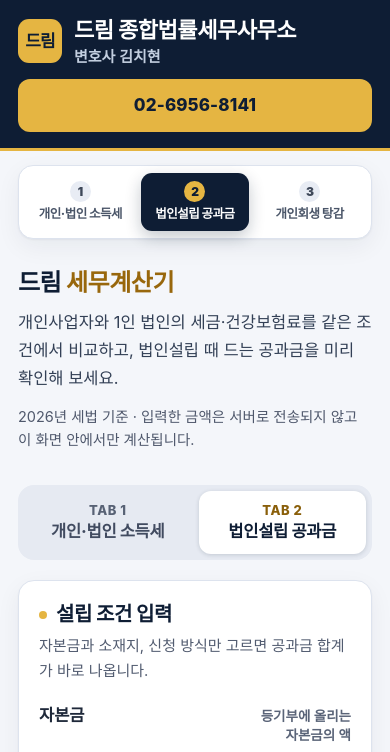
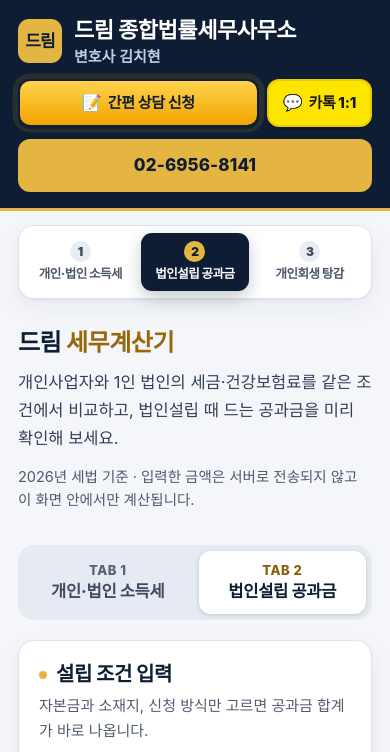
Before and after one commit to kodijun4692-cmyk/kodijun4692-cmyk.github.io, a plain HTML site: page index.html in a window 390 px wide. Shown: the top 752 px of the page. Drawn offline with Linux system fonts and the light colour scheme.

Commit message:
Add twinkling top header CTA (간편 상담 신청) and 카톡 1:1 button above the phone bar

```diff
--- a/index.html
+++ b/index.html
@@ -68,6 +68,51 @@
     .head-tel{flex:0 0 auto;min-height:46px;border-radius:999px;padding:10px 20px;font-size:16px}
   }
 
+  /* ---------- 상단 간편 상담 · 카톡 버튼 (계산 전 바로 신청) ---------- */
+  .site-header .head-cta{
+    flex:1 1 100%;display:flex;align-items:stretch;justify-content:flex-end;
+    gap:8px;min-width:0;
+  }
+  .head-simple,.head-kakao{
+    position:relative;display:inline-flex;align-items:center;justify-content:center;gap:6px;
+    min-height:48px;padding:0 14px;border-radius:12px;text-decoration:none;
+    font-size:15px;font-weight:800;letter-spacing:-.02em;line-height:1;
+    white-space:nowrap;word-break:keep-all;overflow:hidden;
+  }
+  .head-simple{
+    flex:1 1 auto;min-width:0;color:#0F1E36;
+    background:linear-gradient(180deg,#FFD34D 0%,#F1A400 100%);border:2px solid #0F1E36;
+    animation:headGlow 3s ease-in-out infinite;
+  }
+  .head-simple::after{
+    content:"";position:absolute;top:-30%;bottom:-30%;left:-45%;width:36%;
+    background:linear-gradient(100deg,rgba(255,255,255,0),rgba(255,255,255,.5),rgba(255,255,255,0));
+    transform:skewX(-16deg);pointer-events:none;
+    animation:headSheen 4.6s ease-in-out infinite;
+  }
+  .head-kakao{
+    flex:0 0 auto;background:#FEE500;color:#191919;border:2px solid #E4CE00;
+    box-shadow:0 2px 0 rgba(0,0,0,.22);
+  }
+  .head-simple .hi,.head-kakao .hi{font-size:16px;line-height:1;margin-top:-1px}
+  @keyframes headGlow{
+    0%,100%{box-shadow:0 2px 0 #0F1E36, 0 0 0 0 rgba(255,198,26,.45)}
+    50%{box-shadow:0 2px 0 #0F1E36, 0 0 0 7px rgba(255,198,26,0)}
+  }
+  @keyframes headSheen{
+    0%,60%{left:-45%}
+    84%,100%{left:118%}
+  }
+  @media (prefers-reduced-motion:reduce){
+    .head-simple,.head-simple::after{animation:none}
+  }
+  @media (min-width:620px){
+    .site-header .head-cta{flex:1 1 100%;order:3;justify-content:flex-end}
+    .head-tel{order:2}
+    .head-simple,.head-kakao{min-height:44px;border-radius:999px;padding:0 16px;font-size:14.5px}
+    .head-simple{flex:0 0 auto}
+  }
+
   /* ---------- layout ---------- */
   .wrap{max-width:760px;margin:0 auto;padding:0 18px 40px}
   .hero{padding:28px 0 16px}
@@ -430,6 +475,10 @@
         <div class="name">드림 종합법률세무사무소</div>
         <div class="sub">변호사 김치현</div>
       </div>
+    </div>
+    <div class="head-cta">
+      <a class="head-simple" href="https://docs.google.com/forms/d/e/1FAIpQLSdIXW1HcoL6hFb2Pv_dq9QOOh7EvcN9kCfsQm81BHZgRlY9DA/viewform" target="_blank" rel="noopener" aria-label="간편 상담 신청 (새 창)"><span class="hi" aria-hidden="true">📝</span><span class="hl">간편 상담 신청</span></a>
+      <a class="head-kakao" href="https://pf.kakao.com/_QVxnxmn/chat" target="_blank" rel="noopener" aria-label="카카오톡 1:1 상담 (새 창)"><span class="hi" aria-hidden="true">💬</span><span class="hl">카톡 1:1</span></a>
     </div>
     <a class="head-tel" href="tel:02-6956-8141">02-6956-8141</a>
   </div>
```
Also changed, not shown: rehab.html (+49 -0 lines).
